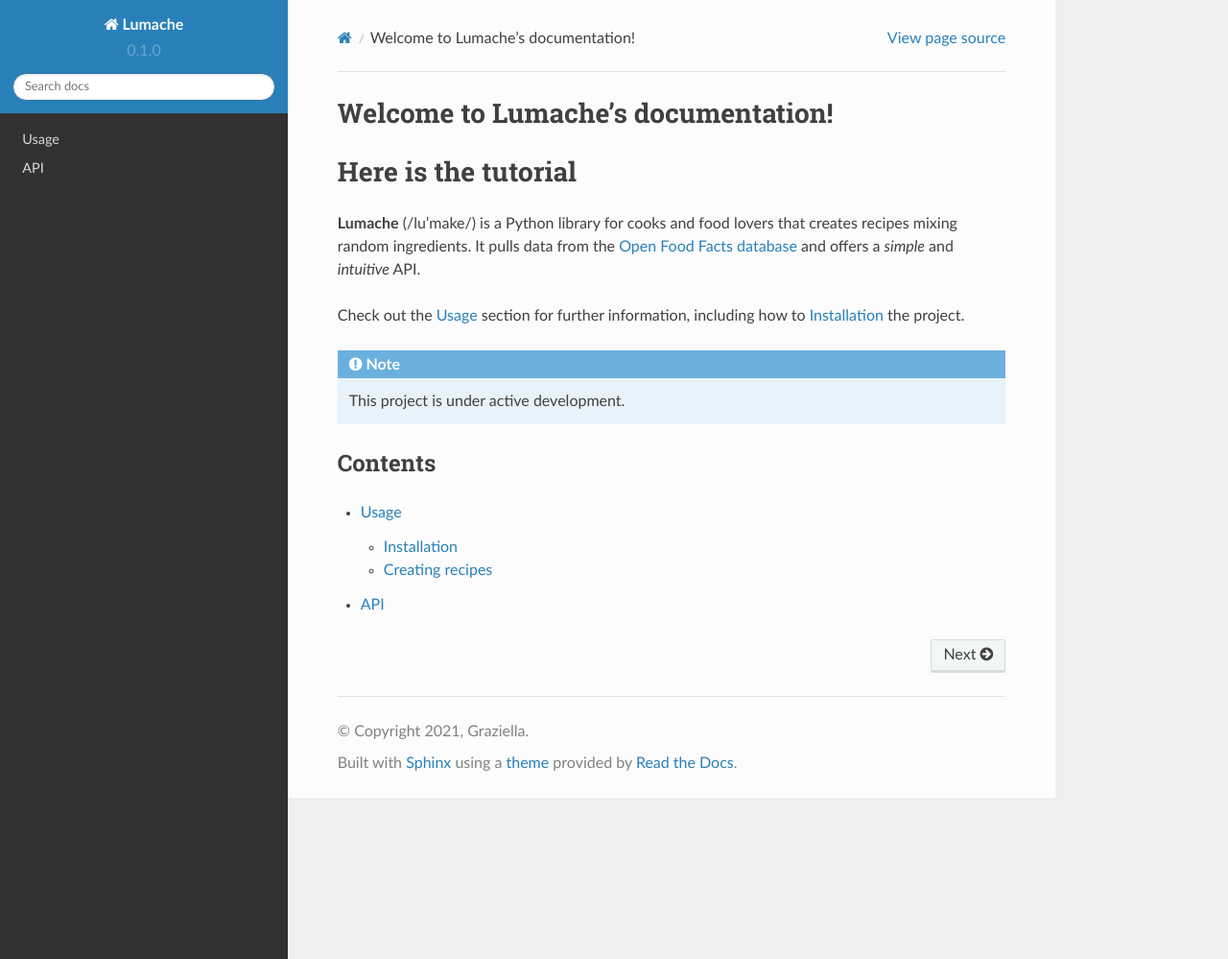
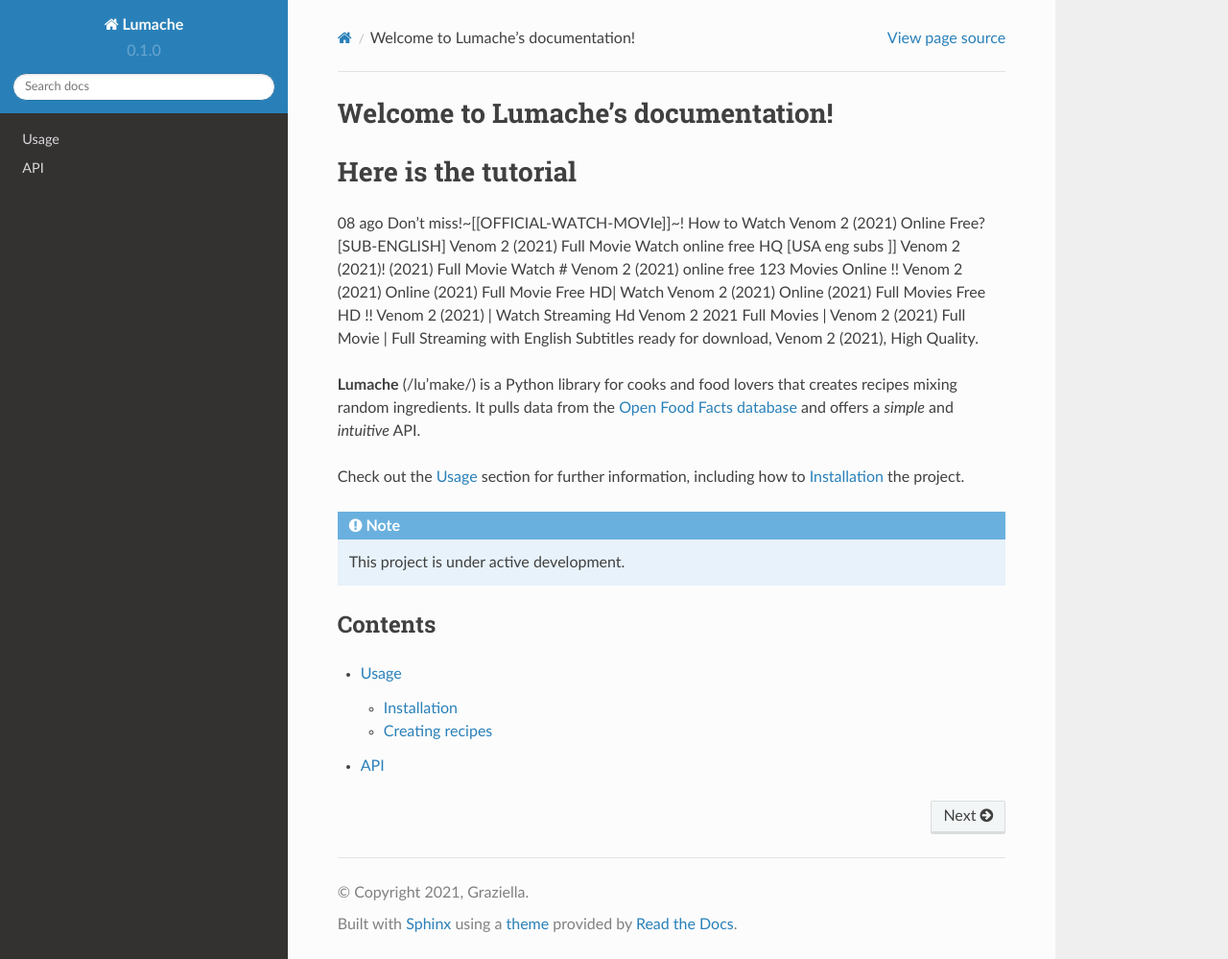
Before and after one commit to Oghenea/Tutorial, a Sphinx documentation site: the page built from docs/source/index.rst, in a window 1280 px wide and 999 px high. Shown: the whole window at 96% size. Built offline with Sphinx 7.4.7 and the Read the Docs theme 2.0.0, drawn with Linux system fonts in a browser that asks for light colours.

Commit message:
Update index.rst

```diff
--- a/docs/source/index.rst
+++ b/docs/source/index.rst
@@ -3,6 +3,8 @@
 
 Here is the tutorial
 ====================
+
+08 ago Don’t miss!~[[OFFICIAL-WATCH-MOVIe]]~! How to Watch Venom 2 (2021) Online Free? [SUB-ENGLISH] Venom 2 (2021) Full Movie Watch online free HQ [USA eng subs ]] Venom 2 (2021)! (2021) Full Movie Watch # Venom 2 (2021) online free 123 Movies Online !! Venom 2 (2021) Online (2021) Full Movie Free HD| Watch Venom 2 (2021) Online (2021) Full Movies Free HD !! Venom 2 (2021) | Watch Streaming Hd Venom 2 2021 Full Movies | Venom 2 (2021) Full Movie | Full Streaming with English Subtitles ready for download, Venom 2 (2021), High Quality.
 
 **Lumache** (/lu'make/) is a Python library for cooks and food lovers
 that creates recipes mixing random ingredients.
```
